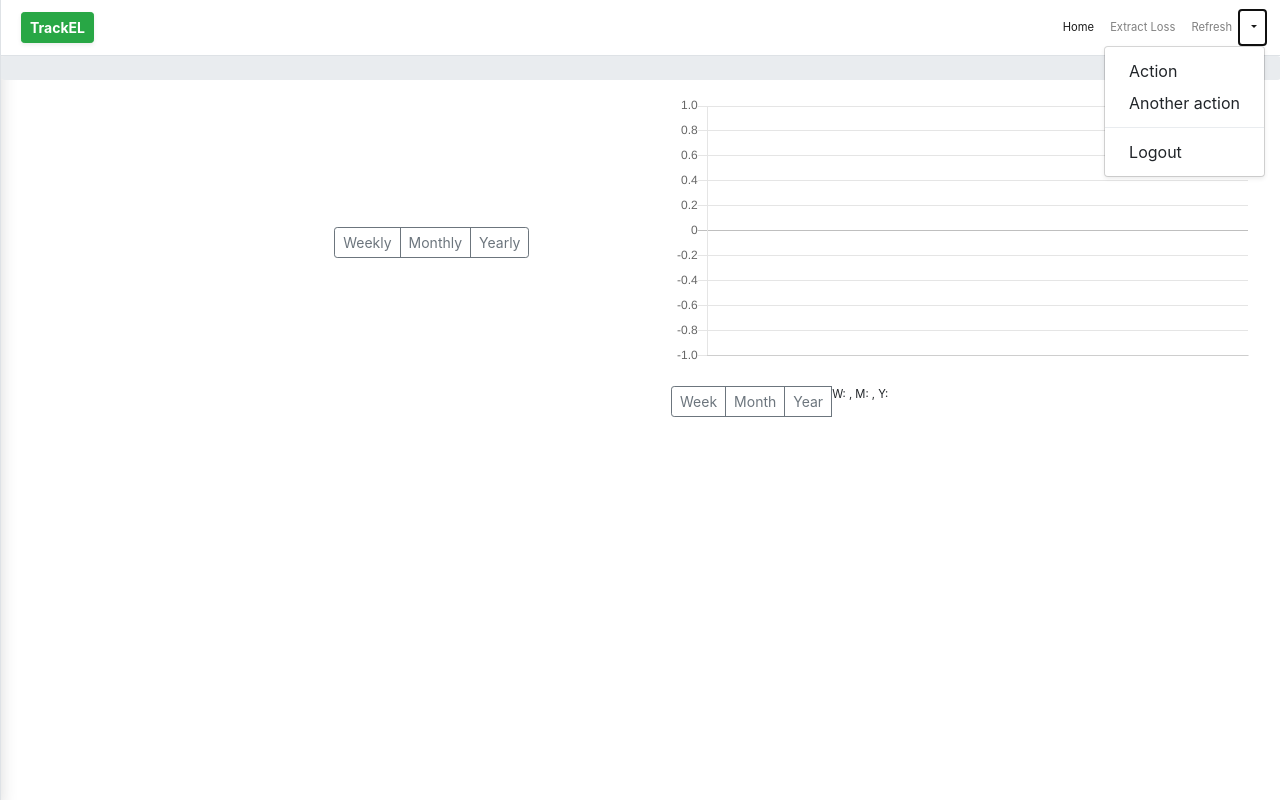
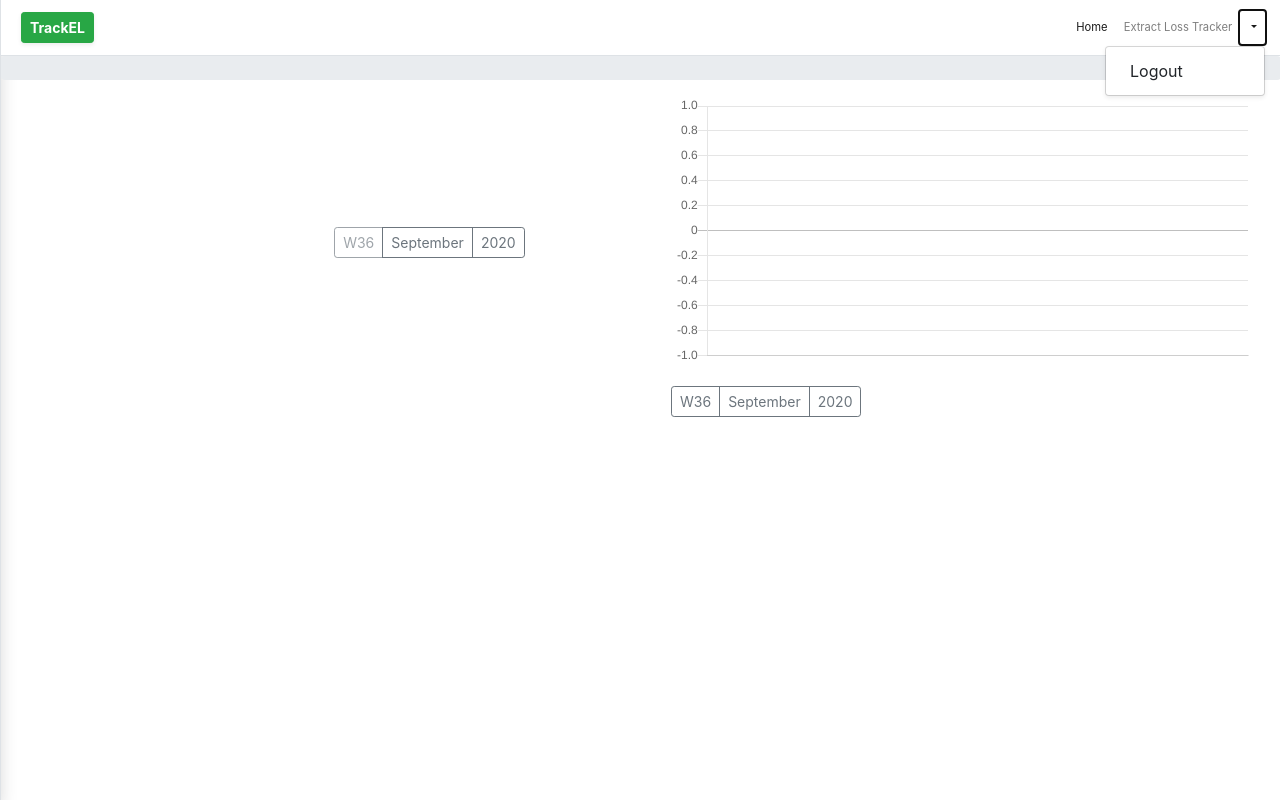
Before and after one commit to Kialakun/trackel, a Django app: template frontend/templates/el_dashboard.html in a window 1280 px wide, after a click that opens the changed part. Run offline with Django 3.2, Linux system fonts and the light colour scheme; the template is opened without the code that fills it, so the values that code supplies are empty; a map, chart or similar area stays blank; some libraries are stand-ins or nearby versions.

Commit message:
created charts for minth summary

```diff
--- a/el/urls.py
+++ b/el/urls.py
@@ -2,6 +2,6 @@ from django.urls import path
 from . import views
 
 urlpatterns = [
-    path('API/ElMonthlySummary', views.monthly_summary_view, name='elmonthlysummary-list'),
-    path('API/ElWeeklySummary', views.weekly_summary_view, name='elweeklysummary-list'),
+    path('api/ElMonthSummary', views.monthly_summary_view, name='ElMonthSummary'),
+    path('api/ElWeekSummary', views.weekly_summary_view, name='ElWeekSummary'),
 ]
--- a/frontend/templates/base.html
+++ b/frontend/templates/base.html
@@ -52,23 +52,17 @@
         <div class="collapse navbar-collapse" id="navbarSupportedContent">
           <ul class="navbar-nav ml-auto mt-2 mt-lg-0">
             <li class="nav-item active">
-              <a class="nav-link" href="">Home <span class="sr-only">(current)</span></a>
+              <a class="nav-link" href="{% url 'dashboard' %}">Home <span class="sr-only">(current)</span></a>
             </li>
             <li class="nav-item">
-              <a class="nav-link" href="/ExtractLossDataForm/">Extract Loss</a>
-            </li>
-            <li class="nav-item">
-              <a class="nav-link" href="#">Refresh</a>
+              <a class="nav-link" href="#">Extract Loss Tracker</a>
             </li>
             <li class="nav-item dropdown">
               <a class="nav-link dropdown-toggle" href="#" id="navbarDropdown" role="button" data-toggle="dropdown" aria-haspopup="true" aria-expanded="false">
                 {{user.first_name}} {{user.last_name}}
               </a>
               <div class="dropdown-menu dropdown-menu-right shadow-sm" aria-labelledby="navbarDropdown">
-                <a class="dropdown-item" href="#">Action</a>
-                <a class="dropdown-item" href="#">Another action</a>
-                <div class="dropdown-divider"></div>
-                <a class="dropdown-item" href="#">Logout</a>
+                <a class="dropdown-item" data-toggle='modal' data-target='#logoutModal'>Logout</a>
               </div>
             </li>
           </ul>
@@ -97,7 +91,29 @@
 
   </div>
   <!-- /#wrapper -->
-
+  {% comment %}
+          Logout Modal
+  {% endcomment %}
+  <div class="modal fade" id="logoutModal" tabindex="-1" role="dialog" aria-labelledby="myLargeModalLabel" aria-hidden="true">
+    <div class="modal-dialog modal-lg">
+      <div class="modal-content">
+        <div class="modal-header">
+          <h4 class="modal-title">Logout</h4>
+          <button type="button" class="close" data-dismiss="modal" aria-label="Close">
+            <span aria-hidden="true">&times;</span>
+            <span class="sr-only">Close</span>
+          </button>
+        </div>
+        <div class="modal-body">
+          <p>Are you sure you want to logout?</p>
+        </div>
+        <div class="modal-footer">
+          <button type="button" class="btn btn-sm btn-secondary" data-dismiss="modal">Cancel</button>
+          <a class="btn btn-sm btn-primary" href="{% url 'logout' %}" role="button">Logout</a>
+        </div>
+      </div>
+    </div>
+  </div>
   <!-- Bootstrap core JavaScript -->
   <script src="{% static 'js/jquery.min.js' %}"></script>
   <script src="{% static 'js/bootstrap.min.js' %}"></script>
--- a/frontend/templates/el_dashboard.html
+++ b/frontend/templates/el_dashboard.html
@@ -7,30 +7,29 @@
 {% endcomment %}
 <div id="app">
   <div class="row">
-    <div class="col">
+    <div class="col-g-6 col-md-6 col-sm-12">
       <div class="container-fluid">
         {% comment %}
                 Extract Loss Chart
         {% endcomment %}
-        <canvas id="el-chart" data-url="{% url 'extractlossdata-list' %}" data-title="Extract Loss"></canvas>
+        <canvas id="el-chart" data-url="{% url 'ElMonthSummary' %}" data-title="Extract Loss"></canvas>
         <div class="btn-group" role="group" aria-label="button group">
-          <button type="button" class="btn btn-sm btn-outline-secondary">Weekly</button>
-          <button v-on:click="getElWeekData" type="button" class="btn btn-sm btn-outline-secondary">Monthly</button>
-          <button v-on:click="getElMonthData" type="button" class="btn btn-sm btn-outline-secondary">Yearly</button>
+          <button v-on:click="getElWeekData" type="button" class="btn btn-sm btn-outline-secondary disabled">W[[ week ]]</button>
+          <button v-on:click="getElWeekData" type="button" class="btn btn-sm btn-outline-secondary">[[ month ]]</button>
+          <button v-on:click="getElMonthData" type="button" class="btn btn-sm btn-outline-secondary">[[ year ]]</button>
         </div>
       </div>
     </div>
-    <div class="col">
+    <div class="col-lg-6 col-md-6 col-sm-12">
       <div class="container-fluid">
         {% comment %}
                 Loss Deployment Chart
         {% endcomment %}
         <canvas id="ld-chart" data-url="{% url 'RejectsMonthSummary' %}" data-title="Loss Deployment"></canvas>
         <div class="btn-group" role="group" aria-label="button group ld">
-          <button type="button" class="btn btn-sm btn-outline-secondary">Week</button>
-          <button type="button" class="btn btn-sm btn-outline-secondary">Month</button>
-          <button type="button" class="btn btn-sm btn-outline-secondary">Year</button>
-          <span>W: , M: , Y: </span>
+          <button type="button" class="btn btn-sm btn-outline-secondary">W[[ week ]]</button>
+          <button type="button" class="btn btn-sm btn-outline-secondary">[[  month ]]</button>
+          <button type="button" class="btn btn-sm btn-outline-secondary">[[ year ]]</button>
         </div>
       </div>
     </div>
@@ -56,17 +55,50 @@
     mounted: function(){
       this.$nextTick(function(){
         var obj = this;
+        var date = this.getMonthYear();
+        this.month = date[0];
+        this.year = date[1];
+        this.week = this.getWeek();
         this.getElMonthData(obj);
         this.generateLdChart('ld-chart');
       });
     },
     data: {
+      month : 0,
+      year : 0,
+      week : 0,
       elMonthlyLabels : [],
       elMonthlyData : [],
       elWeeklyLabels : [],
       elWeeklyData : [],
     },
     methods: {
+      getMonthYear : function(){
+        var months = {
+          '01' : 'January',
+          '02' : 'February',
+          '03' : 'March',
+          '04' : 'April',
+          '05' : 'May',
+          '06' : 'June',
+          '07' : 'July',
+          '08' : 'August',
+          '09' : 'September',
+          '10' : 'October',
+          '11' : 'November',
+          '12' : 'December',
+        }
+        var today = new Date();
+        var mm = String(today.getMonth() + 1).padStart(2, '0');
+        var yyyy = today.getFullYear();
+        return [months[mm], yyyy];
+      },
+      getWeek : function(){
+        let now = new Date();
+        let onejan = new Date(now.getFullYear(), 0, 1);
+        week = Math.ceil( (((now - onejan) / 86400000) + onejan.getDay() + 1) / 7 );
+        return week;
+      },
       setElWeeklyChartData: function(){
         var d = this.elWeeklyData;
         var labels = [];
@@ -94,13 +126,13 @@
         this.elMonthlyData = data;
       },
       getElWeekData: function(object){
-        const url = '/API/ElWeeklySummary';
+        const url = '/api/ElWeekSummary';
         $.get(url).done(function(response){
           object.elWeeklyData = response.data;
         });
       },
       getElMonthData: function(object){
-        const url = '/API/ElMonthlySummary';
+        const url = '/api/ElMonthSummary';
         $.get(url).done(function(response){
           object.elMonthlyData = response.data;
           object.setElMonthlyChartData();
@@ -125,13 +157,13 @@
             });
           });
       },
-      generateChart: function(id, labels, data){
+      generateChart: function(id){
         var element = '#' + id;
         var c = $(element);
         var title = c.data('title');
         $.get(c.data('url')).done(function(response){
           var data = response.data;
-
+          console.log(response);
           var ctx = document.getElementById(id).getContext('2d');
           var chart = new Chart(ctx, {
               // The type of chart we want to create
--- a/settings.py
+++ b/settings.py
@@ -10,6 +10,7 @@ For the full list of settings and their values, see
 https://docs.djangoproject.com/en/3.1/ref/settings/
 """
 import os
+from django.urls import reverse_lazy
 from django.contrib.messages import constants as messages
 
 from pathlib import Path
@@ -28,8 +29,8 @@ SECRET_KEY = 'k=q$*@9e7n_g8d74wks)$iu3p-!+w#k_#=ib0#f0y6z24kax88'
 DEBUG = True
 
 ALLOWED_HOSTS = []
-
-
+LOGIN_REDIRECT_URL = reverse_lazy('dashboard')
+LOGOUT_REDIRECT_URL = reverse_lazy('login')
 # Application definition
 
 INSTALLED_APPS = [
--- a/urls.py
+++ b/urls.py
@@ -36,6 +36,7 @@ urlpatterns = [
     path('API/', include(router.urls)),
     path('', include('trackel.frontend.urls')),
     path('admin/', admin.site.urls),
+    path('accounts/', include('django.contrib.auth.urls')),
     path('', include('pwa.urls')),
     path('', include('trackel.el.urls')),
     path('', include('trackel.rejects.urls')),
```
Also changed, not shown: frontend/templates/registration/login.html (added, +47 -0 lines), rejects/views.py (+6 -2 lines).
